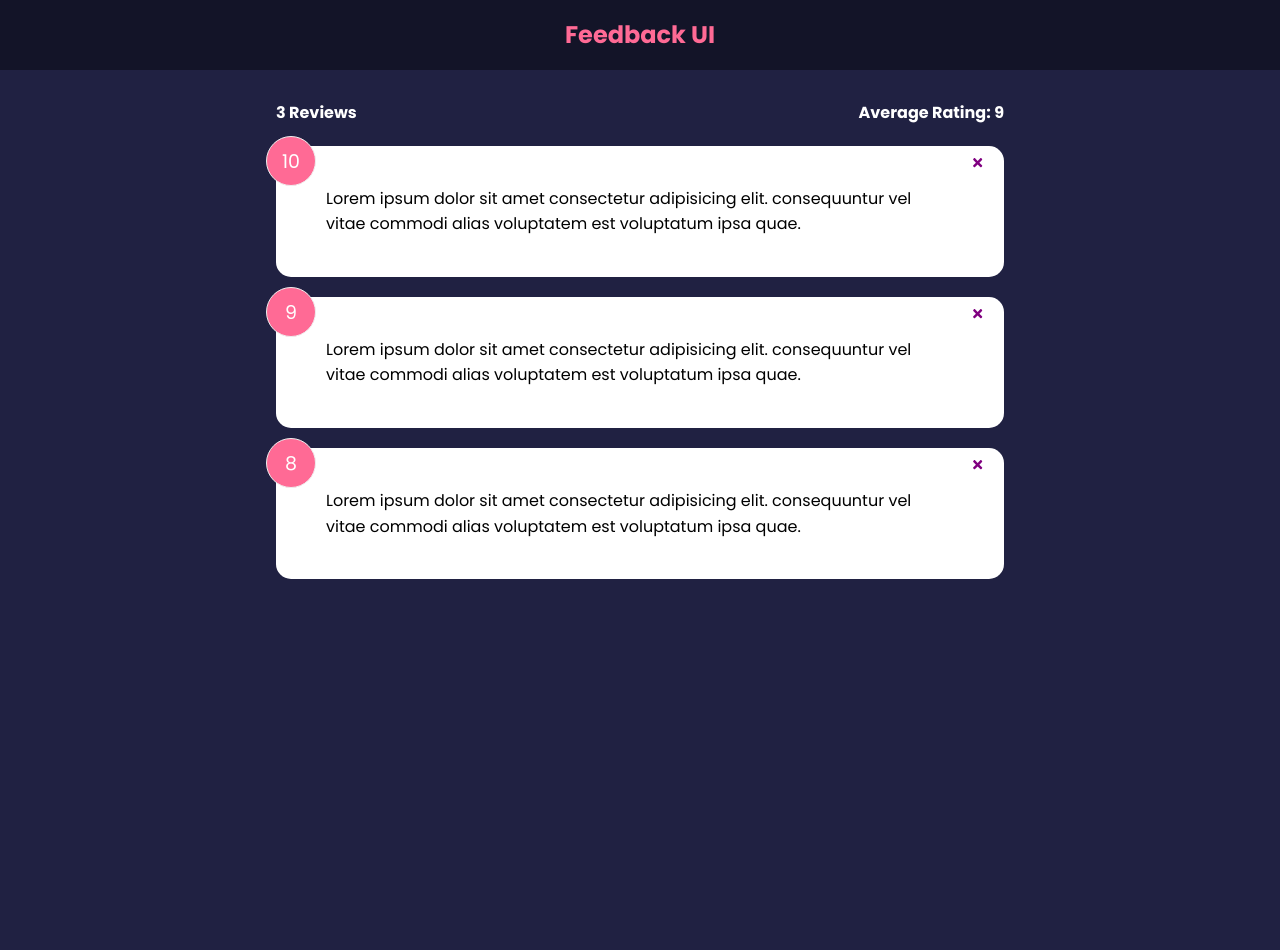
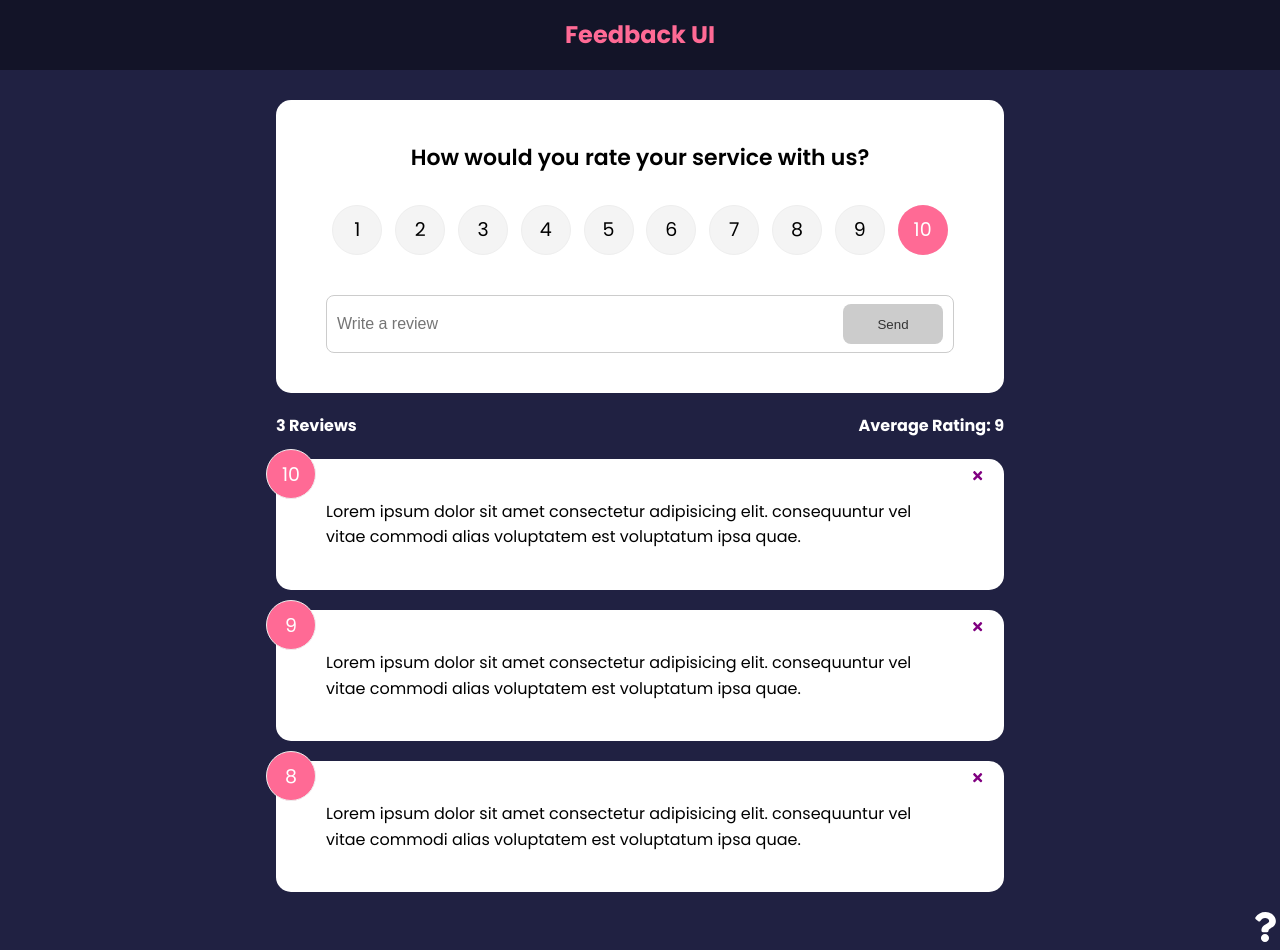
Before and after one commit to jeanjoaquim/feedback-app, a React (Create React App) app: page / in a window 1280 px wide. Before the commit the page ends 800 px from the top, so only its background shows below. Built offline with nearby package versions, Linux system fonts and the light colour scheme.

Commit message:
Added input and routes

```diff
--- a/package.json
+++ b/package.json
@@ -6,10 +6,13 @@
     "@testing-library/jest-dom": "^5.16.5",
     "@testing-library/react": "^13.4.0",
     "@testing-library/user-event": "^13.5.0",
+    "framer-motion": "^4.1.17",
     "react": "^18.2.0",
     "react-dom": "^18.2.0",
     "react-icons": "^4.7.1",
+    "react-router-dom": "^6.8.1",
     "react-scripts": "5.0.1",
+    "uuid": "^9.0.0",
     "web-vitals": "^2.1.4"
   },
   "scripts": {
--- a/src/App.js
+++ b/src/App.js
@@ -1,8 +1,13 @@
+import {v4 as uuidv4} from 'uuid';
 import { useState } from 'react';
+import { BrowserRouter as Router, Route, Routes } from 'react-router-dom';
 import Header from './components/Header';
 import FeedbackList from './components/FeedbackList';
 import FeedbackStats from './components/FeedbackStats';
+import FeedbackForm from './components/FeedbackForm';
+import AboutIconLink from './components/AboutIconLink';
 import FeedbackData from './data/FeedbackData';
+import AboutPage from './pages/AboutPage';
 
 function App() {
 
@@ -18,14 +23,30 @@
         }
     }
 
+    const addFeedback = (newFeedback) => {
+        newFeedback.id = uuidv4();
+        setFeedback([newFeedback, ...feedback])
+    }
+
     return(
-        <>
+        <Router>
             <Header />
             <div className="container">
-                <FeedbackStats feedback={feedback} />
-                <FeedbackList feedback={feedback} handleDelete={deleteFeedback} />
+                <Routes>
+                    <Route exact path='/' element={
+                        <>
+                            <FeedbackForm handleAdd={addFeedback} />
+                            <FeedbackStats feedback={feedback} />
+                            <FeedbackList feedback={feedback} handleDelete={deleteFeedback} />
+                        </>
+                    }>
+                    </Route>
+
+                    <Route path='/about' element={<AboutPage/>} />
+                </Routes>
             </div>
-        </>
+            <AboutIconLink/>
+        </Router>
     )
 }
 
--- /dev/null
+++ b/src/components/AboutIconLink.jsx
@@ -0,0 +1,26 @@
+import { FaQuestion } from 'react-icons/fa';
+import { Link } from 'react-router-dom';
+
+function AboutIconLink() {
+    return(
+        <div className="about-link">
+            <Link to='/about'>
+                <FaQuestion size={30} />
+            </Link>
+
+            {/* alternative way to set up a link (with parameters,
+            it can be done in the other way as a string as well)
+
+                <Link to={{
+                    pathname: '/about',
+                    search: '?sort=name',
+                    hash: '#hello'
+                }}>
+                    <FaQuestion size={30} />
+                </Link>
+            */}
+        </div>
+    )
+}
+
+export default AboutIconLink;
--- /dev/null
+++ b/src/components/FeedbackForm.jsx
@@ -0,0 +1,62 @@
+import {useState} from 'react';
+import Card from './shared/Card';
+import Button from './shared/Button';
+import RatingSelect from './RatingSelect';
+
+function FeedbackForm({ handleAdd }) {
+
+    const [text, setText] = useState('');
+    const [rating, setRating] = useState(10);
+    const [btnDisabled, setBtnDisabled] = useState(true);
+    const [message, setMessage] = useState('');
+
+    const handleTextChange = (e) => {
+
+        if(text === '') {
+            setBtnDisabled(true);
+            setMessage(null);
+        } else if(text !== '' && text.trim().length <= 10) {
+            setBtnDisabled(true);
+            setMessage('Text must be at least 10 characters');
+        } else {
+            setBtnDisabled(false);
+            setMessage(null);
+        }
+
+        setText(e.target.value)
+    }
+
+    const handleSubmit = (e) => {
+        e.preventDefault();
+        if(text.trim().length > 10) {
+            const newFeedback = {
+                text: text,
+                rating: rating
+            }
+
+            handleAdd(newFeedback);
+        }
+    }
+
+    return(
+        <Card>
+            <form onSubmit={handleSubmit} >
+                <h2>How would you rate your service with us?</h2>
+                <RatingSelect select={(rating) => setRating(rating)} />
+                <div className="input-group">
+                    <input
+                        onChange={handleTextChange}
+                        type='text'
+                        placeholder='Write a review'
+                        value={text}
+                    />
+                    <Button type='submit' isDisabled={btnDisabled} >Send</Button>
+                </div>
+            </form>
+
+            {message && <div className='message' >{message}</div>}
+        </Card>
+    )
+}
+
+export default FeedbackForm;
--- a/src/components/FeedbackList.jsx
+++ b/src/components/FeedbackList.jsx
@@ -1,3 +1,4 @@
+import { motion, AnimatePresence } from 'framer-motion';
 import PropTypes from 'prop-types';
 import FeedbackItem from './FeedbackItem';
 
@@ -8,10 +9,27 @@
     }
 
     return(
-        feedback.map((item) => (
-            <FeedbackItem key={item.id} item={item} handleDelete={handleDelete} />
-        ))
+        <div className='feedback-list'>
+            <AnimatePresence>
+                {feedback.map((item) => (
+                    <motion.div key={item.id}
+                        initial={{opacity: 0}}
+                        animate={{opacity:1}}
+                        exit={{opacity: 0}}
+                    >
+                        <FeedbackItem key={item.id} item={item} handleDelete={handleDelete} />
+                    </motion.div>
+                ))}
+            </AnimatePresence>
+        </div>
     )
+
+    //VERSION WITHOUT THE ANIMATION
+    // return(
+    //     feedback.map((item) => (
+    //         <FeedbackItem key={item.id} item={item} handleDelete={handleDelete} />
+    //     ))
+    // )
 
 }
 
--- /dev/null
+++ b/src/components/RatingSelect.jsx
@@ -0,0 +1,129 @@
+import { useState } from 'react';
+
+function RatingSelect({ select }) {
+
+    const [selected, setSelected] = useState(10);
+
+    const handleChange = (e) => {
+        setSelected(+e.currentTarget.value);
+        //the +e changes the type from string to number...at least in this scenario
+        select(+e.currentTarget.value);
+    }
+
+    return(
+        <ul className="rating" >
+            <li>
+                <input
+                    type='radio'
+                    id='num1'
+                    name='rating'
+                    value='1'
+                    onChange={handleChange}
+                    checked={selected === 1}
+                />
+                <label htmlFor='num1'>1</label>
+            </li>
+            <li>
+                <input
+                    type='radio'
+                    id='num2'
+                    name='rating'
+                    value='2'
+                    onChange={handleChange}
+                    checked={selected === 2}
+                />
+                <label htmlFor='num2'>2</label>
+            </li>
+            <li>
+                <input
+                    type='radio'
+                    id='num3'
+                    name='rating'
+                    value='3'
+                    onChange={handleChange}
+                    checked={selected === 3}
+                />
+                <label htmlFor='num3'>3</label>
+            </li>
+            <li>
+                <input
+                    type='radio'
+                    id='num4'
+                    name='rating'
+                    value='4'
+                    onChange={handleChange}
+                    checked={selected === 4}
+                />
+                <label htmlFor='num4'>4</label>
+            </li>
+            <li>
+                <input
+                    type='radio'
+                    id='num5'
+                    name='rating'
+                    value='5'
+                    onChange={handleChange}
+                    checked={selected === 5}
+                />
+                <label htmlFor='num5'>5</label>
+            </li>
+            <li>
+                <input
+                    type='radio'
+                    id='num6'
+                    name='rating'
+                    value='6'
+                    onChange={handleChange}
+                    checked={selected === 6}
+                />
+                <label htmlFor='num6'>6</label>
+            </li>
+            <li>
+                <input
+                    type='radio'
+                    id='num7'
+                    name='rating'
+                    value='7'
+                    onChange={handleChange}
+                    checked={selected === 7}
+                />
+                <label htmlFor='num7'>7</label>
+            </li>
+            <li>
+                <input
+                    type='radio'
+                    id='num8'
+                    name='rating'
+                    value='8'
+                    onChange={handleChange}
+                    checked={selected === 8}
+                />
+                <label htmlFor='num8'>8</label>
+            </li>
+            <li>
+                <input
+                    type='radio'
+                    id='num9'
+                    name='rating'
+                    value='9'
+                    onChange={handleChange}
+                    checked={selected === 9}
+                />
+                <label htmlFor='num9'>9</label>
+            </li>
+            <li>
+                <input
+                    type='radio'
+                    id='num10'
+                    name='rating'
+                    value='10'
+                    onChange={handleChange}
+                    checked={selected === 10}
+                />
+                <label htmlFor='num10'>10</label>
+            </li>
+        </ul>
+    );
+}
+
+export default RatingSelect;
--- /dev/null
+++ b/src/components/shared/Button.jsx
@@ -0,0 +1,24 @@
+import PropTypes from 'prop-types';
+
+function Button({ children, type, isDisabled, version }) {
+    return(
+        <button type={type} disabled={isDisabled} className={`btn btn-${version}`} >
+            {children}
+        </button>
+    );
+}
+
+Button.defaultProps = {
+    type: 'button',
+    isDisabled: false,
+    version: 'primary'
+}
+
+Button.propTypes = {
+    children: PropTypes.node.isRequired,
+    type: PropTypes.string,
+    isDisabled: PropTypes.bool,
+    version: PropTypes.string
+}
+
+export default Button;
--- /dev/null
+++ b/src/pages/AboutPage.jsx
@@ -0,0 +1,22 @@
+import Card from '../components/shared/Card';
+import { Link } from 'react-router-dom';
+
+function AboutPage() {
+
+    return(
+        <Card>
+            <div className="about">
+                <h1>About This Project</h1>
+                <p>This is a React app to leave feedback for a product or service</p>
+                <p>Version: 1.0.0</p>
+
+                <p>
+                    <Link to='/'>Back to home</Link>
+                </p>
+            </div>
+        </Card>
+    )
+
+}
+
+export default AboutPage;
```
Also changed, not shown: 1 other file (tests, documents, lock files or other folders).
